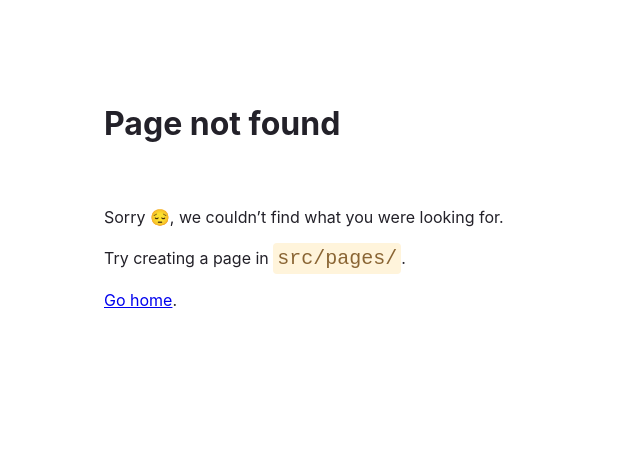
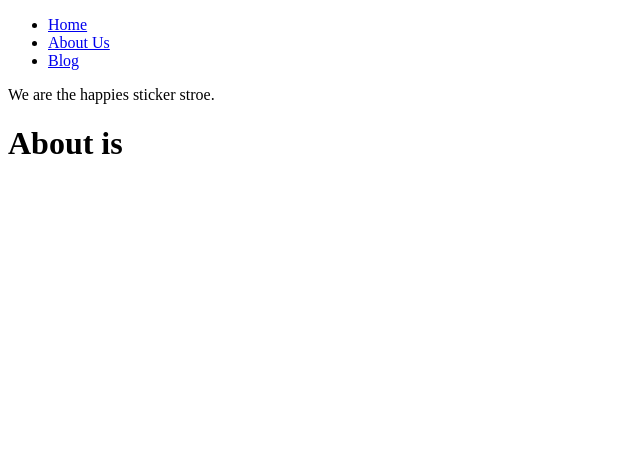
Before and after one commit to dlsdk0601/Gatsby_Basic, a Gatsby site: page /about-us in a window 1280 px wide. Before the commit this address had no page. Shown: the whole page, without its empty margins (0-640 px from the left). Built offline with nearby package versions, Linux system fonts and the light colour scheme; Gatsby itself is replaced by a stand-in of ours.

Commit message:
refactor: layout으로 감싸고 Head 처리

```diff
--- a/src/pages/404.tsx
+++ b/src/pages/404.tsx
@@ -1,49 +1,10 @@
-import * as React from "react"
-import { Link, HeadFC, PageProps } from "gatsby"
-
-const pageStyles = {
-  color: "#232129",
-  padding: "96px",
-  fontFamily: "-apple-system, Roboto, sans-serif, serif",
-}
-const headingStyles = {
-  marginTop: 0,
-  marginBottom: 64,
-  maxWidth: 320,
-}
-
-const paragraphStyles = {
-  marginBottom: 48,
-}
-const codeStyles = {
-  color: "#8A6534",
-  padding: 4,
-  backgroundColor: "#FFF4DB",
-  fontSize: "1.25rem",
-  borderRadius: 4,
-}
+import * as React from "react";
+import { PageProps } from "gatsby";
 
 const NotFoundPage: React.FC<PageProps> = () => {
   return (
-    <main style={pageStyles}>
-      <h1 style={headingStyles}>Page not found</h1>
-      <p style={paragraphStyles}>
-        Sorry 😔, we couldn’t find what you were looking for.
-        <br />
-        {process.env.NODE_ENV === "development" ? (
-          <>
-            <br />
-            Try creating a page in <code style={codeStyles}>src/pages/</code>.
-            <br />
-          </>
-        ) : null}
-        <br />
-        <Link to="/">Go home</Link>.
-      </p>
-    </main>
-  )
-}
+    <h1>Result not found.</h1>
+  );
+};
 
-export default NotFoundPage
-
-export const Head: HeadFC = () => <title>Not found</title>
+export default NotFoundPage;
--- /dev/null
+++ b/src/pages/about-us.tsx
@@ -0,0 +1,17 @@
+import React from "react";
+import Layout from "../components/Layout";
+import Seo from "../components/Seo";
+
+const AboutUs = () => {
+  return (
+    <Layout title="About is">
+      <div>
+        <p>We are the happies sticker stroe.</p>
+      </div>
+    </Layout>
+  );
+};
+
+export const Head = () => <Seo title="AboutUs" />;
+
+export default AboutUs;
```
Also changed, not shown: src/pages/blog.tsx (+10 -2 lines), src/pages/index.tsx (+13 -6 lines).
